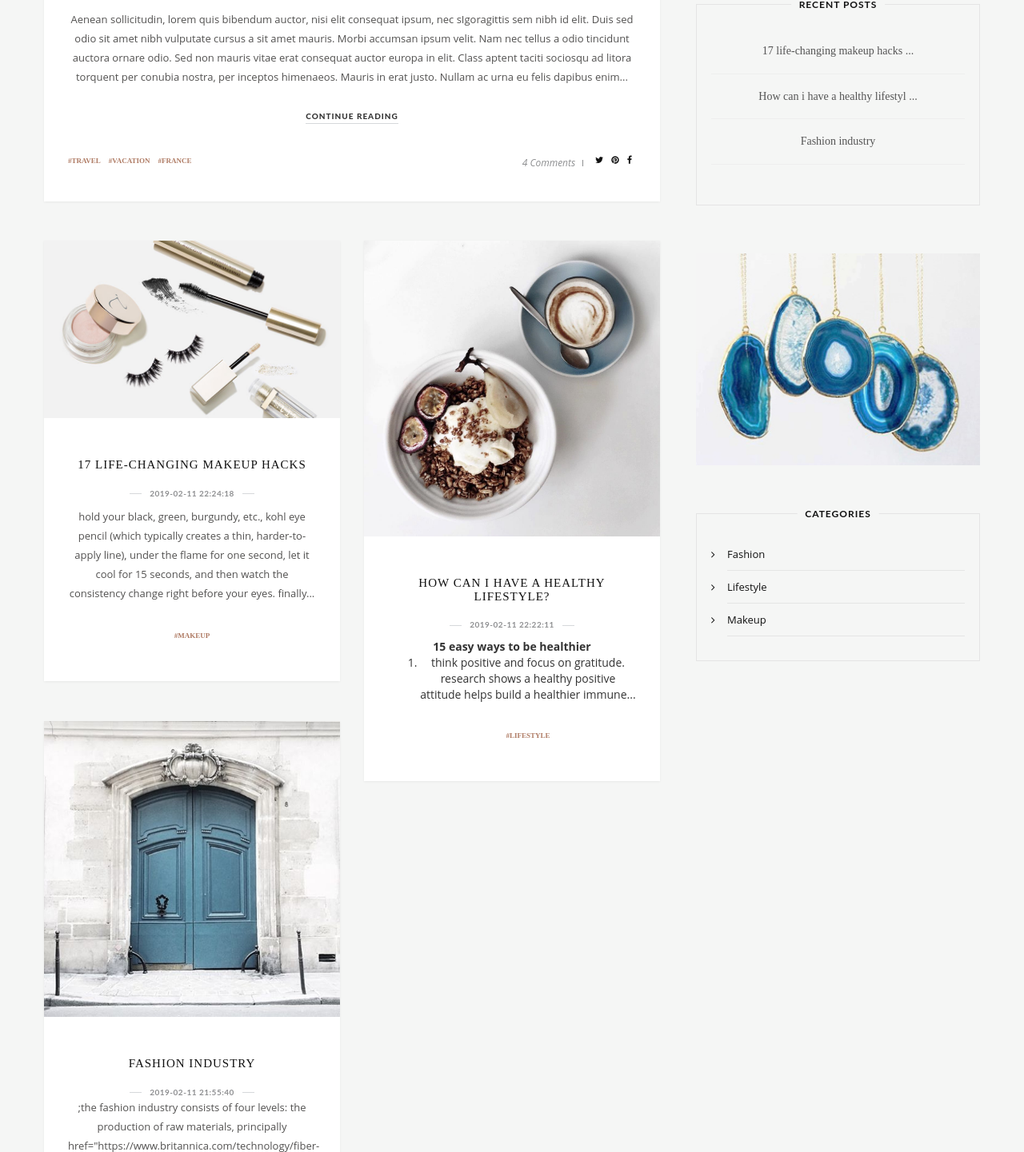
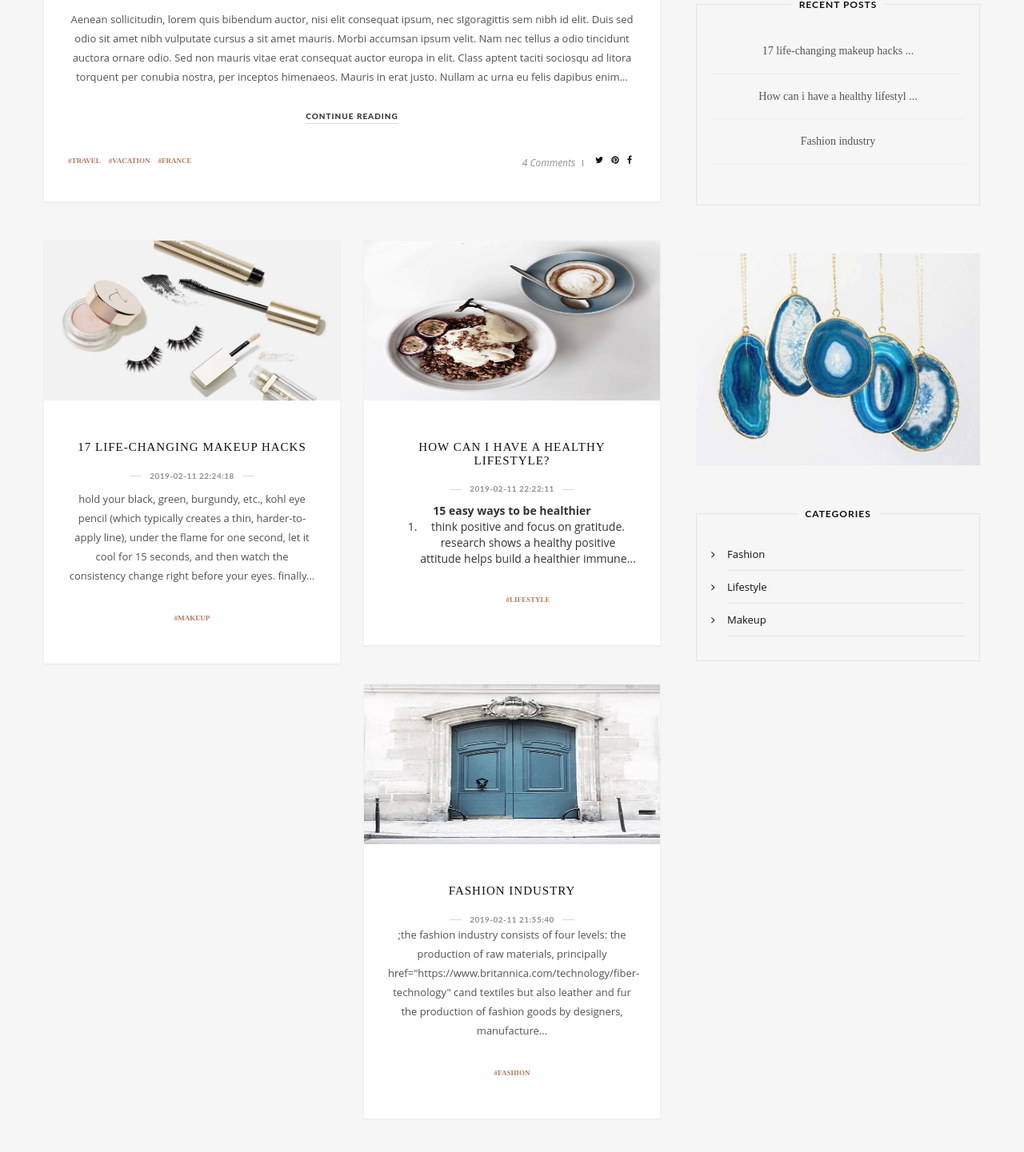
Before and after one commit to elfizga/Beautyandblush, a PHP site: page / in a window 1280 px wide. Shown: the part 1413-2854 px from the top of the page at 80% size. Run offline with PHP 8.4, Linux system fonts and the light colour scheme; data comes from the database, SQL or seed files in the repository.

Commit message:
edited height of image

```diff
--- a/index.php
+++ b/index.php
@@ -100,7 +100,7 @@
 
 												<div class="col-md-6">
 													<div class="holbrook-post style2">
-														<div class="holbrook-img"><img src="images\blogs\<?php echo $result['blogIMG'] ; ?>"></div>
+														<div class="holbrook-img"><img src="images\blogs\<?php echo $result['blogIMG'] ; ?>" style="height: 200px;"></div>
 														<div class="holbrook-detail">
 															<h2><a href="post-details.php?blogId=<?php echo $result['blogID'] ;?>" > <?php echo $result['blogTitle'] ;?></a></h2>
 															<i class="date"><?php echo $result['addDate'];?></i>
```
